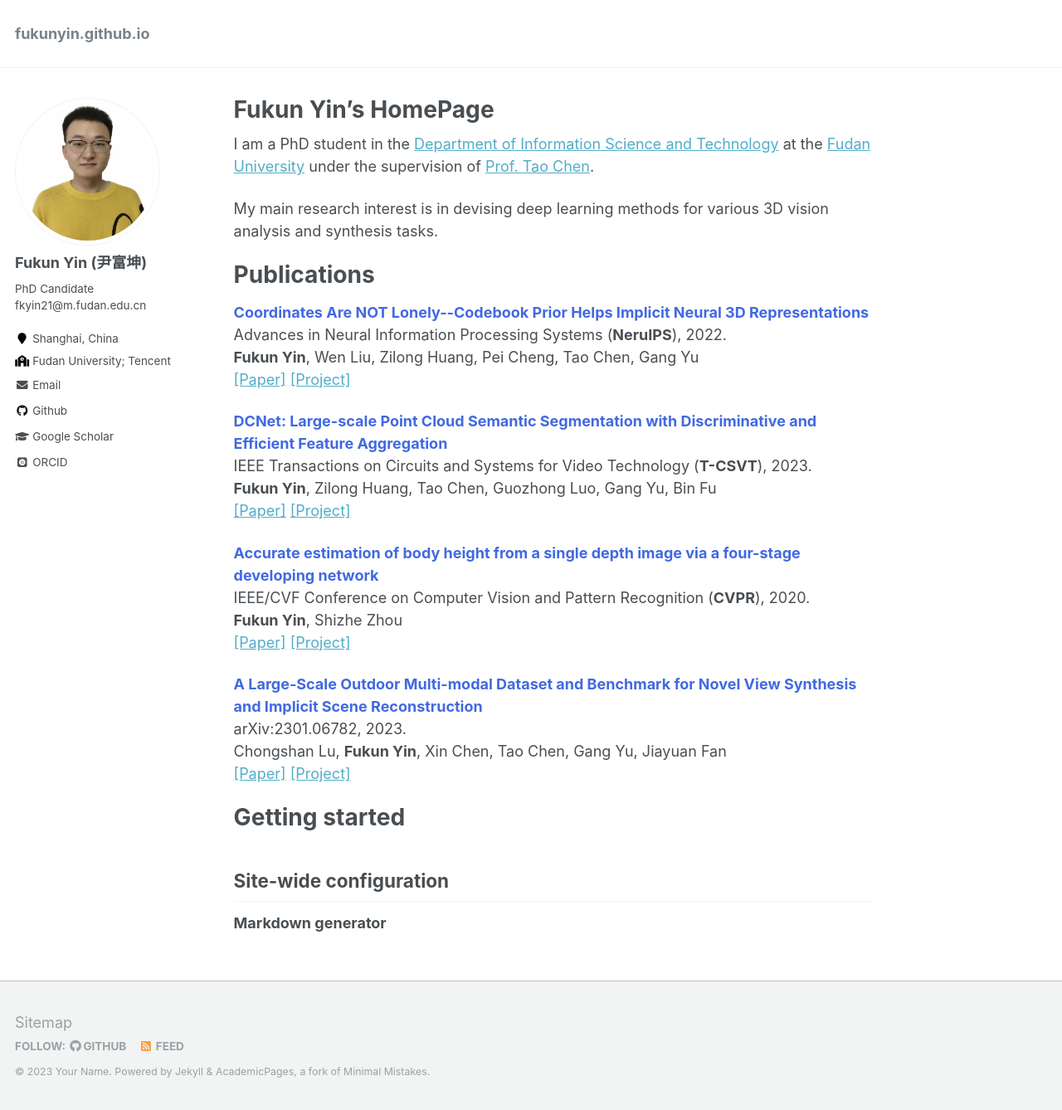
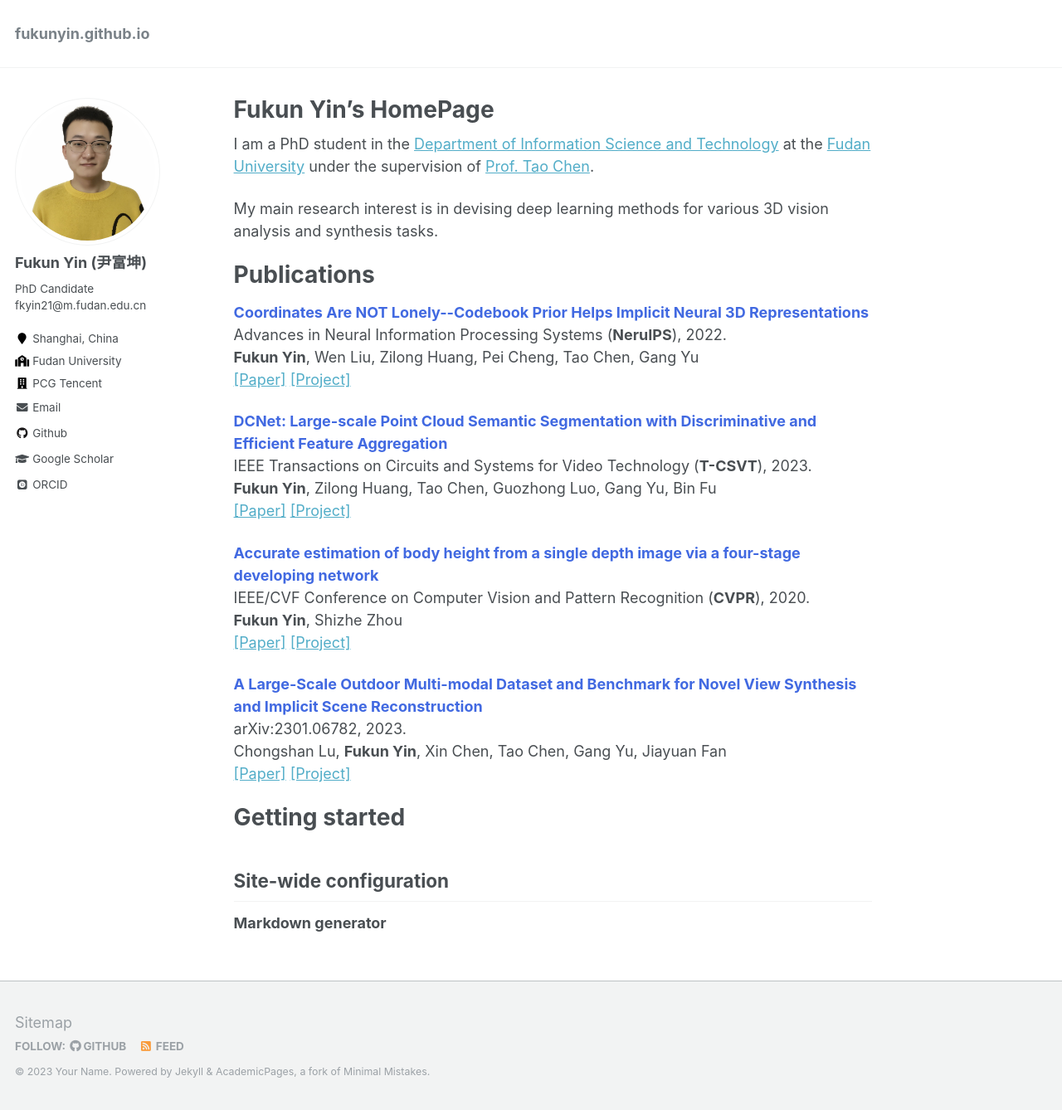
Before and after one commit to fukunyin/fukunyin.github.io, a Jekyll site: the page built from _pages/about.md, in a window 1280 px wide and 1338 px high. Shown: the whole window at 83% size. Built offline with Jekyll 4.4.1, drawn with Linux system fonts in a browser that asks for light colours; some web fonts are replaced.

Commit message:
Update _config.yml

```diff
--- a/_config.yml
+++ b/_config.yml
@@ -84,7 +84,8 @@ author:
   avatar           : "profile.png"
   bio              : "PhD Candidate &nbsp &nbsp &nbsp fkyin21@m.fudan.edu.cn"
   location         : "Shanghai, China"
-  employer         : "Fudan University; Tencent"
+  employer         : "Fudan University"
+  work             : "PCG Tencent"
   pubmed           :
   googlescholar    : "https://scholar.google.com/citations?hl=zh-CN&user=HGFT79EAAAAJ"
   email            : "fkyin21@m.fudan.edu.cn"
```
